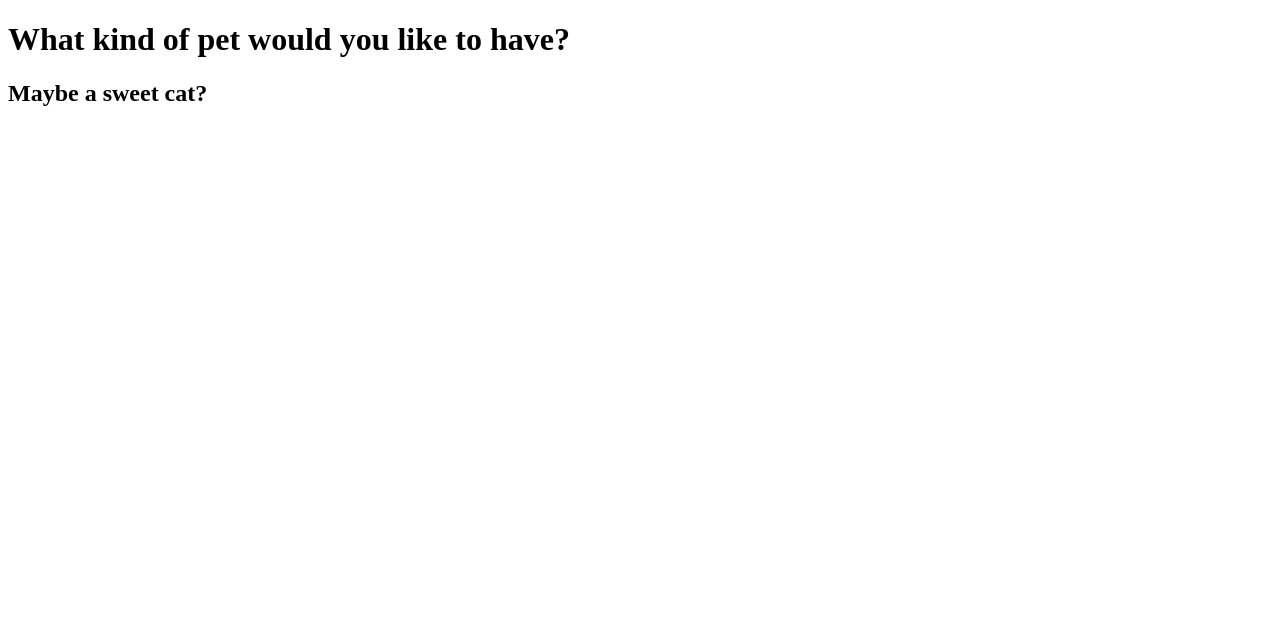
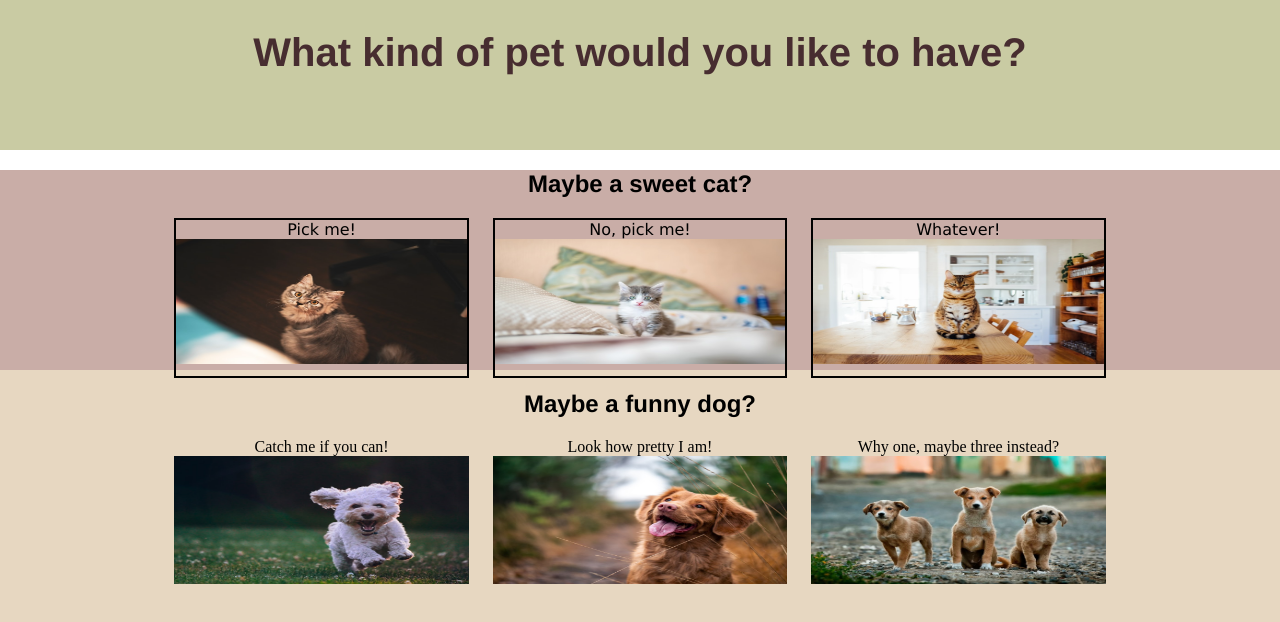
Before and after one commit to elzbieta-k/Oppgave-1-html-css, a plain HTML site: page index.html in a window 1280 px wide. Drawn offline with Linux system fonts and the light colour scheme.

Commit message:
Added section cats, dogs

```diff
--- a/index.html
+++ b/index.html
@@ -1,28 +1,56 @@
 <!DOCTYPE html>
 <html lang="en">
   <head>
+    <link rel="stylesheet" href="style.css" />
     <meta charset="UTF-8" />
     <meta name="viewport" content="width=device-width, initial-scale=1.0" />
-    <title>Document</title>
+    <title>What to choose?</title>
   </head>
   <body>
     <header>
       <h1>What kind of pet would you like to have?</h1>
     </header>
     <main>
-      <section id="someid">
+      <section id="cats">
         <h2>Maybe a sweet cat?</h2>
-        <article class="someclass">
-          <p></p>
-          <img src="" alt="" />
+        <article class="cat">
+          <p>Pick me!</p>
+          <img
+            src="./images/bao-menglong-usTb7ZMa6QI-unsplash.jpg"
+            alt="Sweet cat on the floor"
+          />
         </article>
-        <article class="someclass">
-          <p></p>
-          <img src="" alt="" />
+        <article class="cat">
+          <p>No, pick me!</p>
+          <img
+            src="./images/kote-puerto-so5nsYDOdxw-unsplash.jpg"
+            alt="Sweet cat on the bed"
+          />
         </article>
-        <article class="someclass">
-          <p></p>
-          <img src="" alt="" />
+        <article class="cat">
+          <p>Whatever!</p>
+          <img
+            src="./images/paul-hanaoka-w2DsS-ZAP4U-unsplash.jpg"
+            alt="Almost sweet cat on the table"
+          />
+        </article>
+      </section>
+      <section id="dogs">
+        <h2>Maybe a funny dog?</h2>
+        <article class="dog">
+          <p>Catch me if you can!</p>
+          <img
+            src="./images/joe-caione-qO-PIF84Vxg-unsplash.jpg"
+            alt="A happy dog is running"
+          />
+        </article>
+        <article class="dog">
+          <p>Look how pretty I am!</p>
+          <img src="./images/jamie-street-UtrE5DcgEyg-unsplash.jpg" alt="" />
+        </article>
+        <article class="dog">
+          <p>Why one, maybe three instead?</p>
+          <img src="./images/anoir-chafik-2_3c4dIFYFU-unsplash.jpg" alt="" />
         </article>
       </section>
     </main>
--- a/style.css
+++ b/style.css
@@ -0,0 +1,65 @@
+/*body, header, h1, main, section - #cats, #dogs, h2, article - .dog, .cat, p, img*/
+
+* {
+  margin: 0;
+  padding: 0;
+  box-sizing: border-box;
+}
+
+header {
+  min-width: 100svw;
+  height: 150px;
+  background-color: #c9cba3;
+  text-align: center;
+  padding: 30px 0;
+}
+
+h1 {
+  font-family: "Franklin Gothic Medium", "Arial Narrow", Arial, sans-serif;
+  font-size: 40px;
+  color: #472d30;
+}
+
+main {
+  background-color: #e7d7c1;
+  min-height: 100svw;
+  min-width: 100svw;
+  text-align: center;
+}
+
+section {
+  height: 200px;
+  width: 100%;
+  margin: 0px auto;
+}
+
+h2 {
+  text-align: center;
+  font-family: "Franklin Gothic Medium", "Arial Narrow", Arial, sans-serif;
+  margin: 20px 20px;
+}
+
+article {
+  height: 80%;
+  width: 23%;
+  margin: 0px 10px;
+  display: inline-block;
+  text-align: center;
+}
+
+img {
+  height: 80%;
+  width: 100%;
+}
+
+#cats {
+  background-color: #c9ada7;
+}
+
+.cat {
+  border: 2px solid;
+}
+
+.cat p {
+  font-family: Verdana, Geneva, Tahoma, sans-serif;
+}
```
